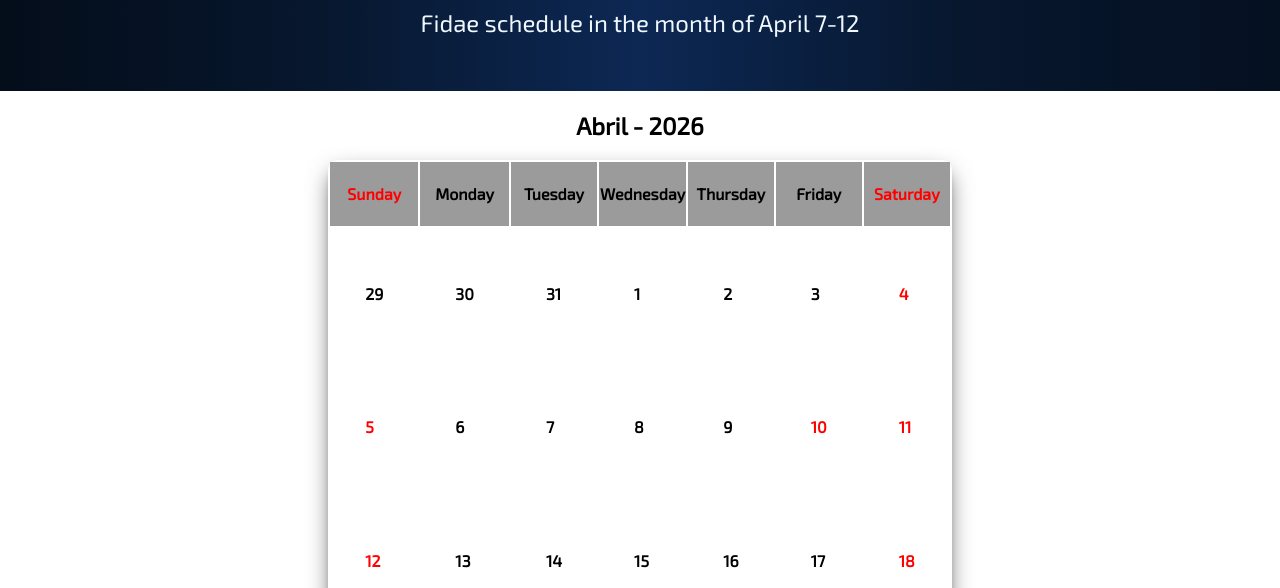
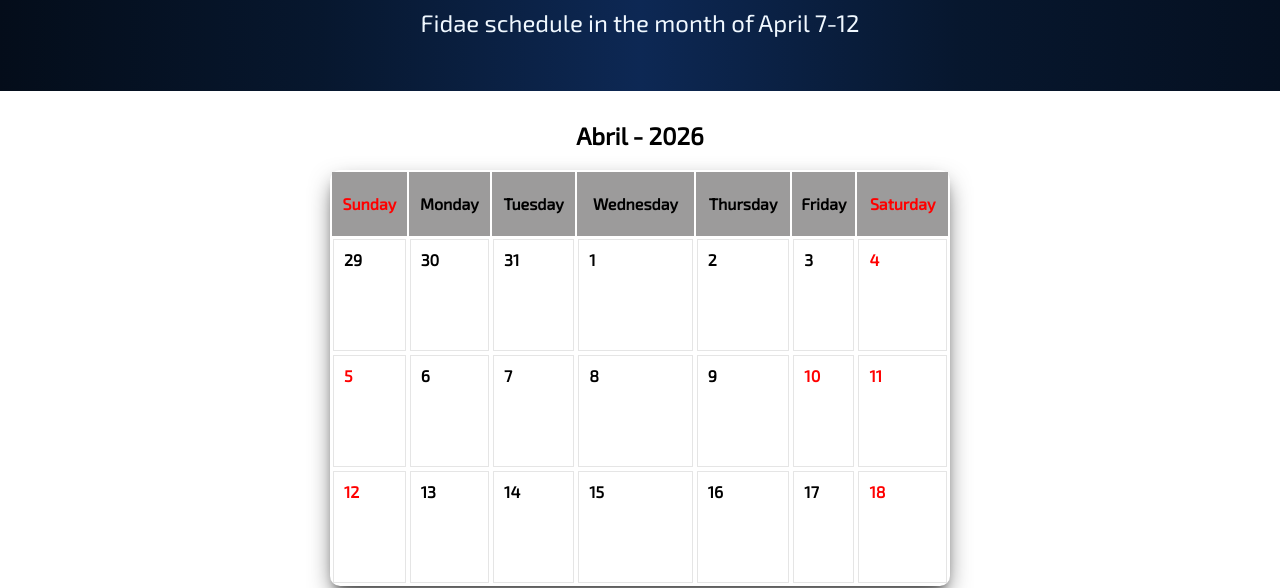
Before and after one commit to BatuCode0507/Trabajo-Final-Dise-o-Interfaces, a plain HTML site: page root/pages/Calendar.html in a window 1280 px wide. Shown: the part 245-833 px from the top of the page. Drawn offline with Linux system fonts and the light colour scheme.

Commit message:
refinando el calendario

```diff
--- a/root/style/style.css
+++ b/root/style/style.css
@@ -304,6 +304,7 @@ form {
     justify-content: center;
     align-items: center;
     flex-direction: column;
+    padding: 10px;
 }
 
 table {
@@ -328,16 +329,20 @@ table h2 {
     background-color: rgb(150, 87, 87);
 }
 
-table td {
-    padding: 35px;
-    border-spacing: .5px solid black;
-}
-
 table th {
     background-color: rgb(156, 155, 155);
 }
 
 .holiday h4 {
     color: red;
-    flex-wrap: wrap;
 }
+
+table td h4 {
+    margin-top: 0;
+    margin-bottom: 0;
+    padding: 10px;
+    height: 90px;
+    vertical-align: top;
+    text-align: left;
+    border: 0.5px solid rgba(0, 0, 0, 0.1);
+}
```
Also changed, not shown: root/assets/alarm-clock.svg (added), root/assets/people-groupl.svg (added), root/assets/plane.svg (added).
